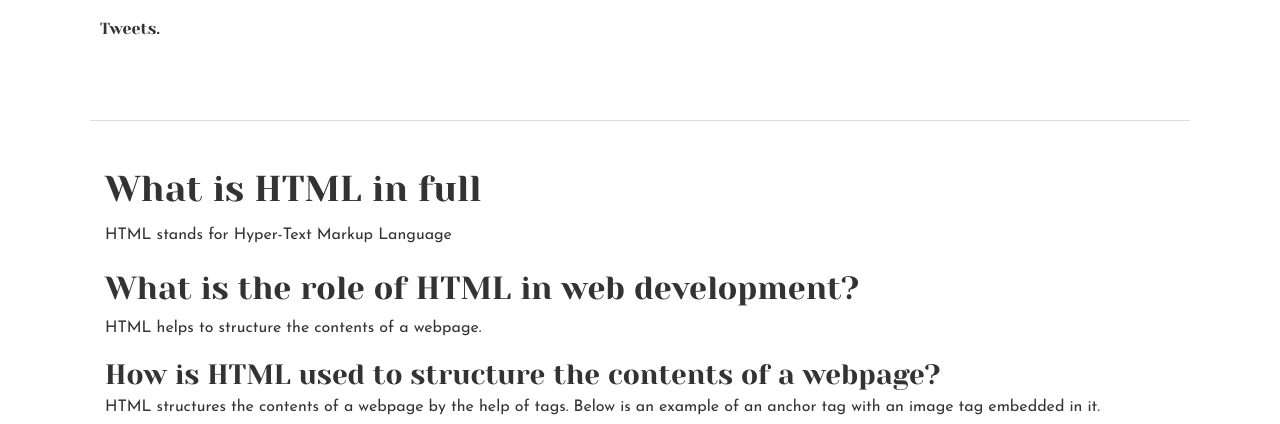
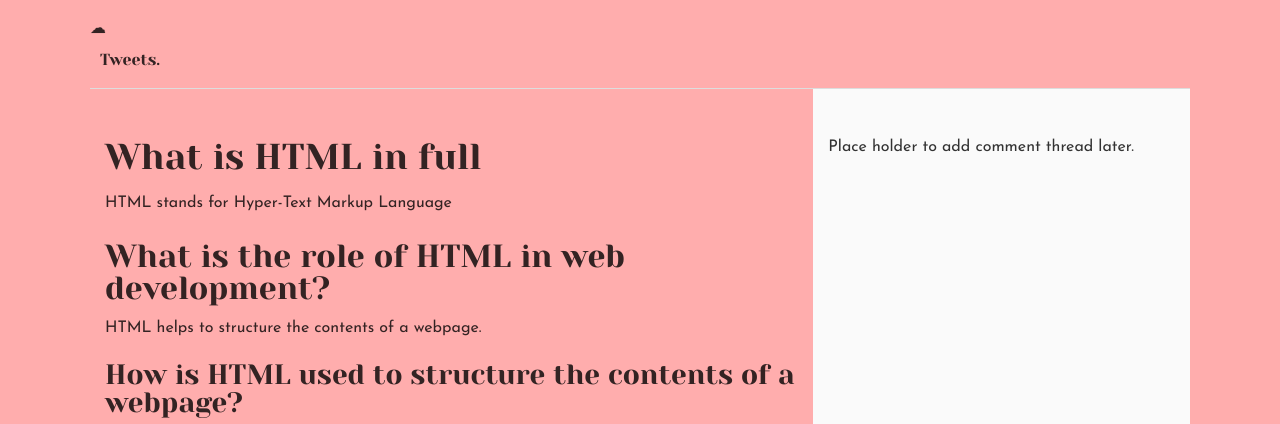
Before and after one commit to Mugara374/alu-web-development, a plain HTML site: page css_basic/index.html in a window 1280 px wide. Shown: the top 424 px of the page. Drawn offline with Linux system fonts and the light colour scheme.

Commit message:
Add files via upload
CSS

```diff
--- a/css_basic/index.html
+++ b/css_basic/index.html
@@ -9,9 +9,12 @@
     <link rel="stylesheet" href="base.css">
 </head>
 
-<body>
+<body class="works_on_smartphone">
     <header>
-        <ul>
+        <div class="logo">
+            <p>&#9729 </p>
+        </div>
+        <ul class="tweet">
             <li><a href="tweets.html">Tweets.</a></li>
         </ul>
     </header>
--- a/css_basic/styles.css
+++ b/css_basic/styles.css
@@ -0,0 +1,30 @@
+/* Body */
+body{
+    display: flex;
+    flex-direction: column;
+    background-color:#FFADAD ;
+    border: 10px;
+
+}
+
+
+/*Main*/
+main{
+    display: flex;
+    flex-direction: row;
+    flex: auto;
+    height: auto;
+    width: auto;
+}
+
+/*Article*/
+article{
+    flex: 2;
+    overflow-y: auto;
+}
+
+/*Aside*/
+aside{
+    flex: 1;
+    overflow-y: auto;
+}
```
Also changed, not shown: css_basic/base_index.html (added, +11 -0 lines), css_basic/tweets.html (+2 -0 lines).
